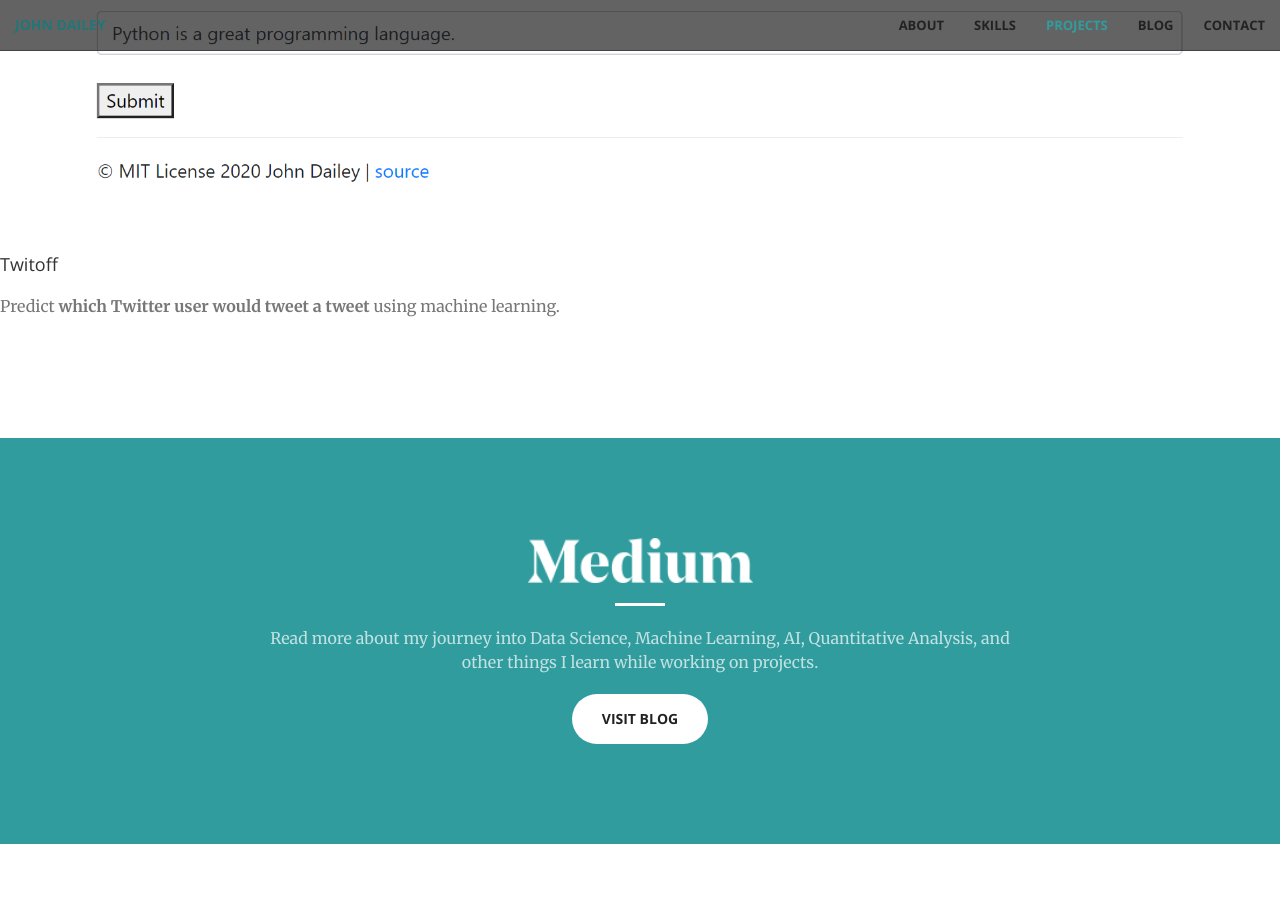
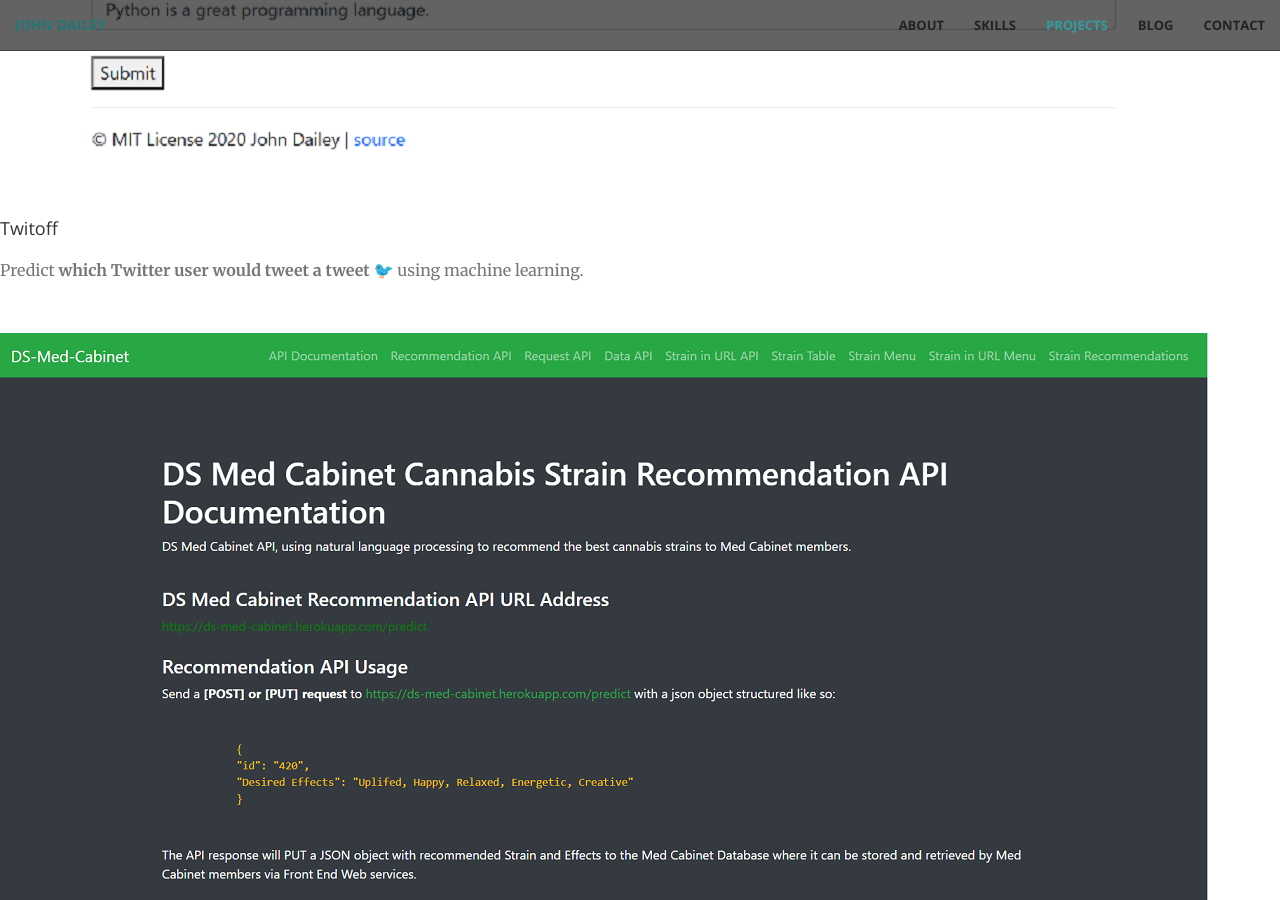
Before and after one commit to johnjdailey/johnjdailey.github.io, a Jekyll site: the page built from index.html, in a window 1280 px wide and 900 px high, scrolled down 2850 px. Built offline with Jekyll 4.4.1, drawn with Linux system fonts in a browser that asks for light colours; some of the changed text lies outside the part shown.

Commit message:
new project

```diff
--- a/_includes/portfolio.html
+++ b/_includes/portfolio.html
@@ -68,7 +68,33 @@
           <h4>Twitoff</h4>
           <p class="text-muted">
             <p class="text-muted">
-            Predict <strong> which Twitter user would tweet a tweet</strong> using machine learning.
+            Predict <strong> which Twitter user would tweet a tweet</strong> 🐦 using machine learning.
+          </p>
+        </div>
+      </div>
+    </div>
+    <div class="row">
+      <div class="col-md-4 col-sm-6 portfolio-item">
+        <a href="https://ds-med-cabinet.herokuapp.com/" class="portfolio-link" data-toggle="modal">
+          <div class="portfolio-hover">
+            <div class="portfolio-hover-content">
+              <i class="fa fa-flask fa-3x"></i>
+             </p>
+           </div>
+          </div>
+            </div>
+          </div>
+          <img
+            src="img/portfolio/thumbnails/ds-med-cabinet.png"
+            class="img-responsive"
+            alt=""
+          />
+        </a>
+        <div class="portfolio-caption">
+          <h4>Med Cabinet</h4>
+          <p class="text-muted">
+            <p class="text-muted">
+            An API <strong> that uses natural language processing to recommend </strong> the best cannabis strain 🥦 for a medical patient.
           </p>
         </div>
       </div>
```
Also changed, not shown: img/portfolio/thumbnails/ds-med-cabinet.png, img/portfolio/thumbnails/ds-twitoff.png.
